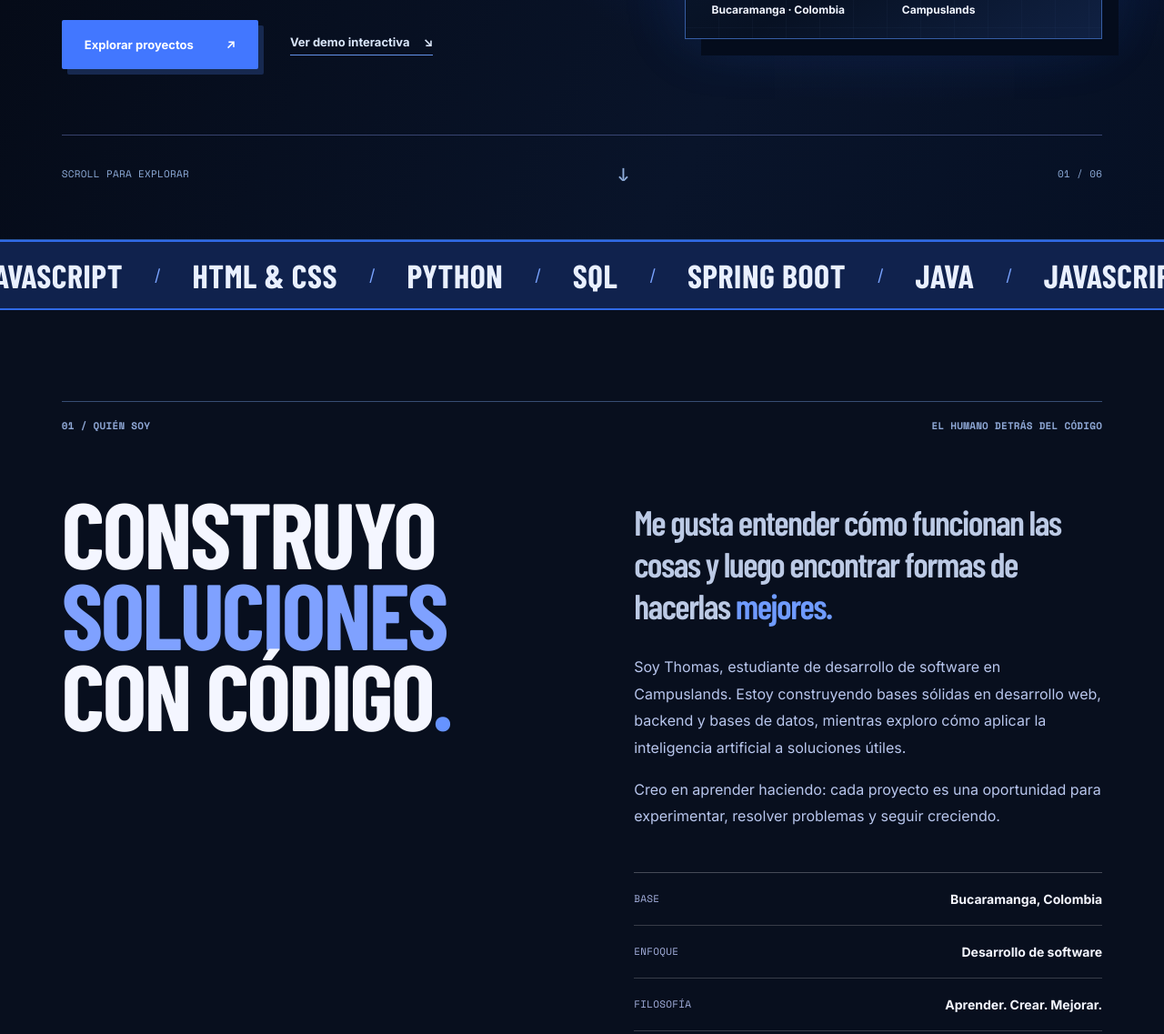
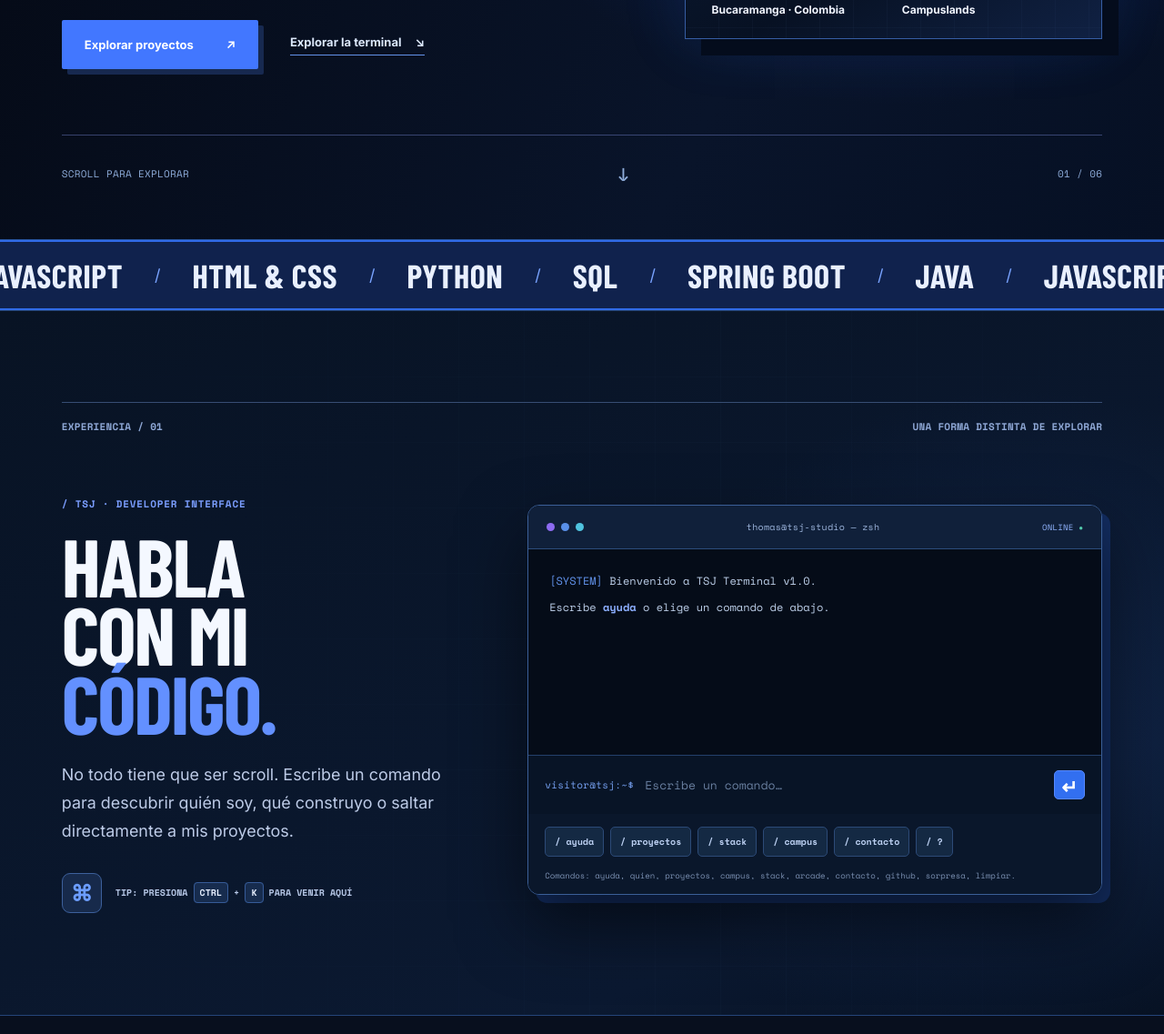
Before and after one commit to ThomasSerranoJacome/PORTAFOLIO-WEB-THOMASSERRANO, a plain HTML site: page index.html in a window 1280 px wide. Shown: the part 608-1745 px from the top of the page at 91% size. Drawn offline with nearby package versions, Linux system fonts and the light colour scheme; a web font is replaced by a local one.

Commit message:
feat: nueva sección TSJ Terminal y accesos desde inicio y menú

```diff
--- a/index.html
+++ b/index.html
@@ -4,7 +4,7 @@
   <meta charset="UTF-8">
   <meta name="viewport" content="width=device-width, initial-scale=1">
   <meta name="theme-color" content="#060b16">
-  <meta name="portfolio-version" content="2026-11-16-v5">
+  <meta name="portfolio-version" content="2026-11-20-v6">
   <meta name="description" content="Portafolio de Thomas Serrano Jácome: desarrollo de software, experiencias web, proyectos y un minijuego interactivo.">
   <meta property="og:title" content="Thomas Serrano Jácome — Desarrollador de software">
   <meta property="og:description" content="Ideas en código. Explora mis proyectos, descubre lo que construyo y juega TSJ Arcade.">
@@ -12,8 +12,8 @@
   <link rel="preconnect" href="https://fonts.googleapis.com">
   <link rel="preconnect" href="https://fonts.gstatic.com" crossorigin>
   <link href="https://fonts.googleapis.com/css2?family=Barlow+Condensed:wght@600;700;800;900&amp;family=Inter:wght@400;500;600;700;800&amp;family=Space+Mono:wght@400;700&amp;display=swap" rel="stylesheet">
-  <link rel="stylesheet" href="./styles.css?v=20261116-05">
-  <script src="./main.js?v=20261116-05" defer></script>
+  <link rel="stylesheet" href="./styles.css?v=20261120-06">
+  <script src="./main.js?v=20261120-06" defer></script>
 </head>
 <body>
   <a class="skip-link" href="#inicio">Saltar al contenido</a>
@@ -21,7 +21,7 @@
     <a class="brand" href="#inicio" aria-label="Thomas Serrano, inicio"><span class="brand-mark">TS<span>J</span></span><span class="brand-type">THOMAS SERRANO<br><small>DEVELOPER PORTFOLIO</small></span></a>
     <button class="menu-toggle" id="menuToggle" type="button" aria-label="Abrir menú" aria-expanded="false" aria-controls="navLinks"><span></span><span></span></button>
     <nav id="navLinks" class="nav-links" aria-label="Navegación principal">
-      <a href="#sobre-mi">Sobre mí</a><a href="#proyectos">Proyectos</a><a href="#habilidades">Stack</a><a href="#arcade">Arcade <span class="nav-star">/</span></a>
+      <a href="#sobre-mi">Sobre mí</a><a href="#proyectos">Proyectos</a><a href="#habilidades">Stack</a><a href="#terminal" class="nav-console">Terminal <span class="kbd-hint">⌘K</span></a><a href="#arcade">Arcade <span class="nav-star">/</span></a>
       <a href="#contacto" class="nav-contact">Hablemos <span aria-hidden="true">↗</span></a>
     </nav>
   </header>
@@ -34,7 +34,7 @@
           <p class="eyebrow"><span class="asterisk">/</span> DESARROLLADOR DE SOFTWARE EN FORMACIÓN</p>
           <h1 id="heroTitle">THOMAS<br><span class="word-highlight">SERRANO</span><span class="hero-stop">.</span></h1>
           <p class="hero-description">Desarrollo soluciones web y proyectos de software. Me apasiona resolver problemas, construir experiencias útiles y seguir aprendiendo con cada proyecto.</p>
-          <div class="hero-actions"><a class="btn btn-dark" href="#proyectos">Explorar proyectos <span aria-hidden="true">↗</span></a><a class="text-link" href="#arcade">Ver demo interactiva <span aria-hidden="true">↘</span></a></div>
+          <div class="hero-actions"><a class="btn btn-dark" href="#proyectos">Explorar proyectos <span aria-hidden="true">↗</span></a><a class="text-link" href="#terminal">Explorar la terminal <span aria-hidden="true">↘</span></a></div>
         </div>
         <div class="hero-visual hero-visual--editorial" aria-label="Panel de identidad como desarrollador">
           <div class="identity-panel">
@@ -51,6 +51,44 @@
     <div class="marquee" aria-label="Tecnologías: HTML, CSS, JavaScript, Java, Python, SQL y Spring Boot">
       <div class="marquee-track" aria-hidden="true"><span>JAVA</span><i>/</i><span>JAVASCRIPT</span><i>/</i><span>HTML & CSS</span><i>/</i><span>PYTHON</span><i>/</i><span>SQL</span><i>/</i><span>SPRING BOOT</span><i>/</i><span>JAVA</span><i>/</i><span>JAVASCRIPT</span><i>/</i><span>HTML & CSS</span><i>/</i><span>PYTHON</span><i>/</i><span>SQL</span><i>/</i><span>SPRING BOOT</span><i>/</i></div>
     </div>
+
+
+    <section class="console-section section-pad" id="terminal" aria-labelledby="consoleTitle">
+      <div class="section-kicker console-kicker"><span>EXPERIENCIA / 01</span><span>UNA FORMA DISTINTA DE EXPLORAR</span></div>
+      <div class="console-layout">
+        <div class="console-intro reveal">
+          <p class="eyebrow console-eyebrow">/ TSJ · DEVELOPER INTERFACE</p>
+          <h2 id="consoleTitle" class="display-title">HABLA<br>CON MI <span class="console-accent">CÓDIGO.</span></h2>
+          <p class="console-description">No todo tiene que ser scroll. Escribe un comando para descubrir quién soy, qué construyo o saltar directamente a mis proyectos.</p>
+          <div class="console-shortcut"><span class="console-shortcut-icon" aria-hidden="true">⌘</span><span>TIP: PRESIONA <kbd>CTRL</kbd> + <kbd>K</kbd> PARA VENIR AQUÍ</span></div>
+        </div>
+        <div class="terminal-window reveal" id="terminalWindow">
+          <div class="terminal-bar">
+            <span class="terminal-dots" aria-hidden="true"><i></i><i></i><i></i></span>
+            <span class="terminal-bar-title mono">thomas@tsj-studio — zsh</span>
+            <span class="terminal-badge mono">ONLINE <span aria-hidden="true">●</span></span>
+          </div>
+          <div class="terminal-body" id="terminalLog" role="log" aria-label="Respuestas de la terminal" aria-live="polite" aria-relevant="additions text">
+            <p class="terminal-line terminal-greeting"><span class="terminal-muted">[SYSTEM]</span> Bienvenido a TSJ Terminal v1.0.</p>
+            <p class="terminal-line terminal-greeting">Escribe <strong>ayuda</strong> o elige un comando de abajo.</p>
+          </div>
+          <form class="terminal-form" id="terminalForm" autocomplete="off">
+            <label for="terminalInput" class="terminal-prompt mono">visitor@tsj:~$</label>
+            <input type="text" id="terminalInput" name="command" maxlength="48" spellcheck="false" autocapitalize="off" autocomplete="off" placeholder="Escribe un comando…" aria-describedby="terminalHelp">
+            <button type="submit" class="terminal-submit" aria-label="Ejecutar comando">↵</button>
+          </form>
+          <div class="terminal-quick" aria-label="Comandos rápidos">
+            <button type="button" data-terminal-command="ayuda">/ ayuda</button>
+            <button type="button" data-terminal-command="proyectos">/ proyectos</button>
+            <button type="button" data-terminal-command="stack">/ stack</button>
+            <button type="button" data-terminal-command="campus">/ campus</button>
+            <button type="button" data-terminal-command="contacto">/ contacto</button>
+            <button type="button" data-terminal-command="sorpresa">/ ?</button>
+          </div>
+          <p class="terminal-help" id="terminalHelp">Comandos: ayuda, quien, proyectos, campus, stack, arcade, contacto, github, sorpresa, limpiar.</p>
+        </div>
+      </div>
+    </section>
 
     <section class="about section-pad dark-section" id="sobre-mi" aria-labelledby="aboutTitle">
       <div class="section-kicker light-kicker"><span>01 / QUIÉN SOY</span><span>EL HUMANO DETRÁS DEL CÓDIGO</span></div>
```
